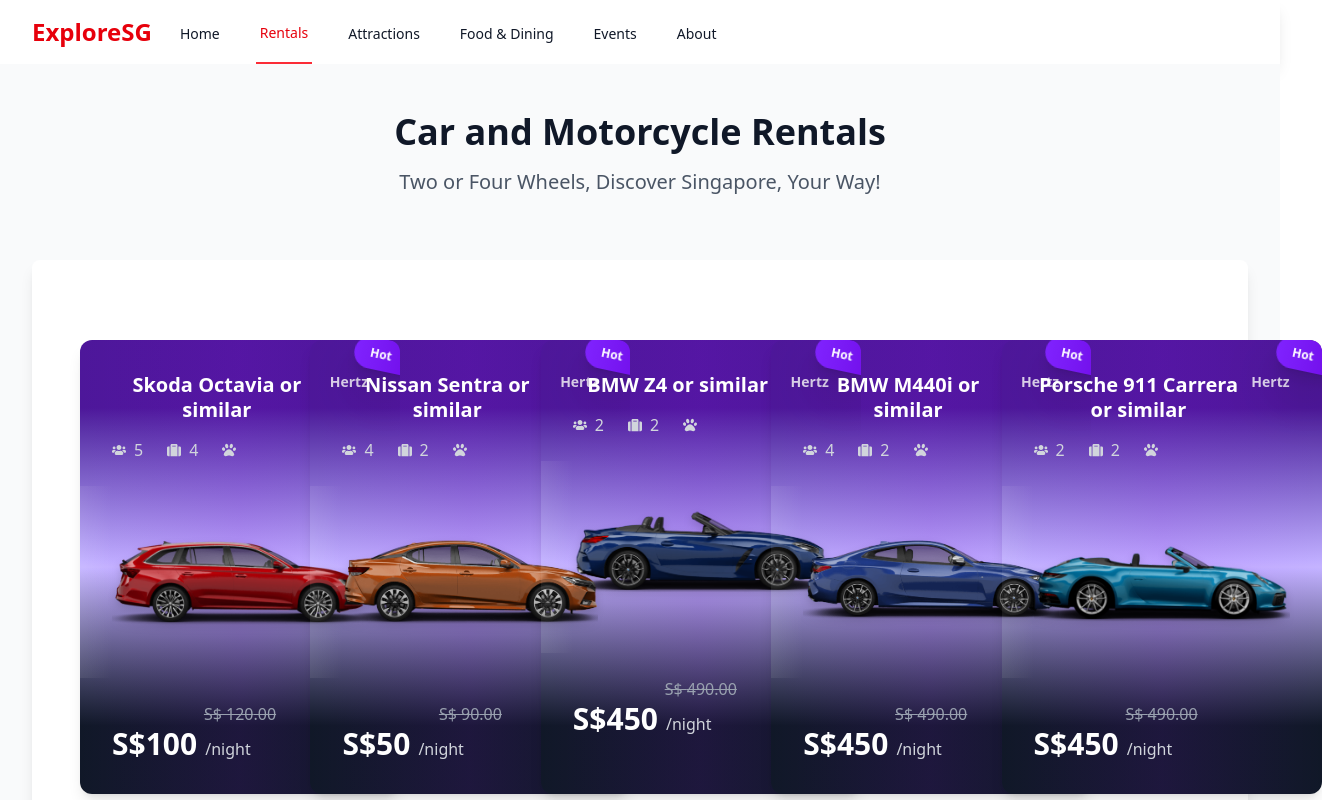
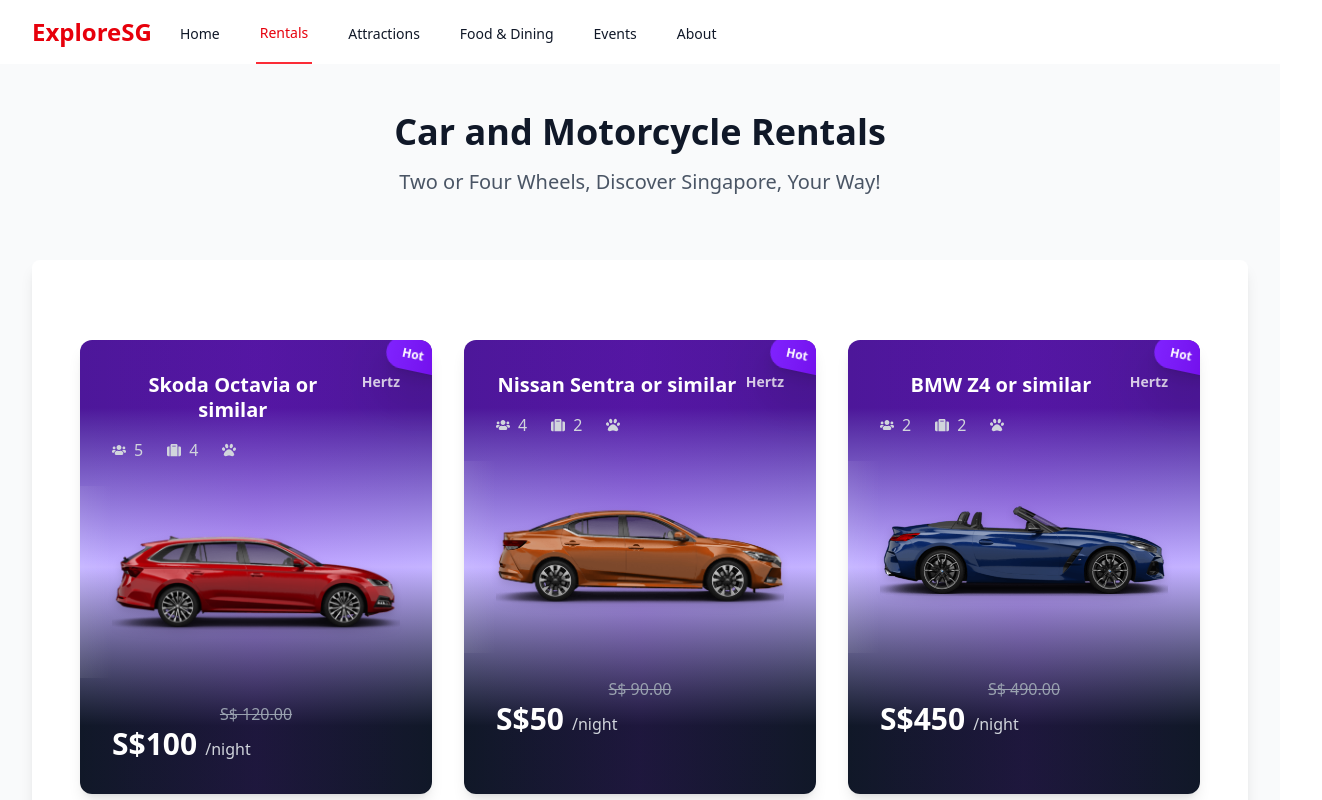
Before and after one commit to XploreSG/exploresg-frontend-service, a React (Vite) app: page /rentals in a window 1280 px wide. Shown: the top 800 px of the page, 1322 px wide, since content can reach past the window. Built offline with nearby package versions, Linux system fonts and the light colour scheme.

Commit message:
EXPLORE-3: Fleet List
Optimising layout

```diff
--- a/src/pages/FleetPage.tsx
+++ b/src/pages/FleetPage.tsx
@@ -16,10 +16,10 @@
           </p>
         </div>
 
-        {/* Rental Cars Grid */}
+        {/* Rental Cars Grid - Auto-fit grid that respects card minimum width */}
         <div className="mt-16 rounded-lg bg-white p-12 shadow-lg">
           <div className="text-center">
-            <div className="mt-8 grid gap-8 sm:grid-cols-2 lg:grid-cols-3 xl:grid-cols-5">
+            <div className="mt-8 grid grid-cols-[repeat(auto-fit,minmax(320px,1fr))] justify-items-center gap-8">
               {RENTAL_CARS.map((car) => (
                 <RentalCard
                   key={car.id}
```
